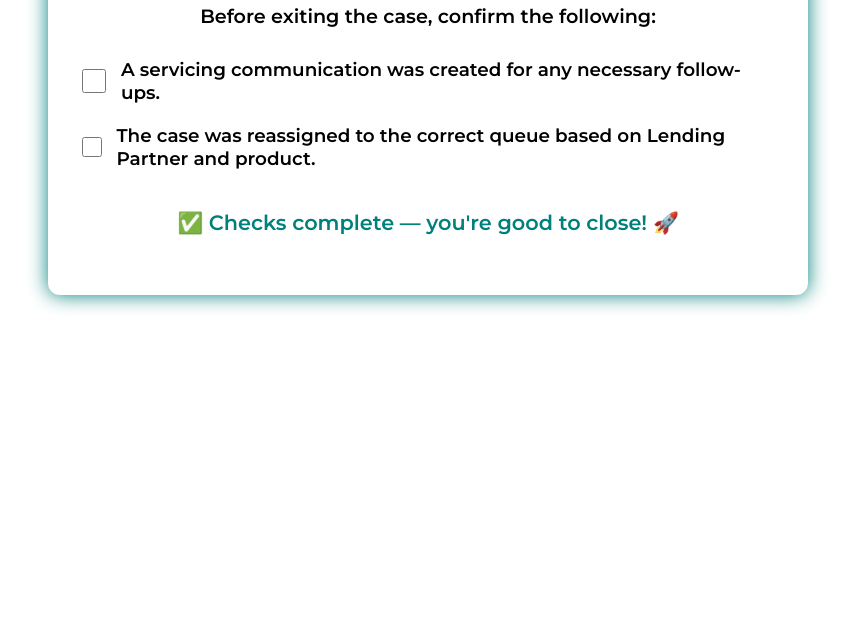
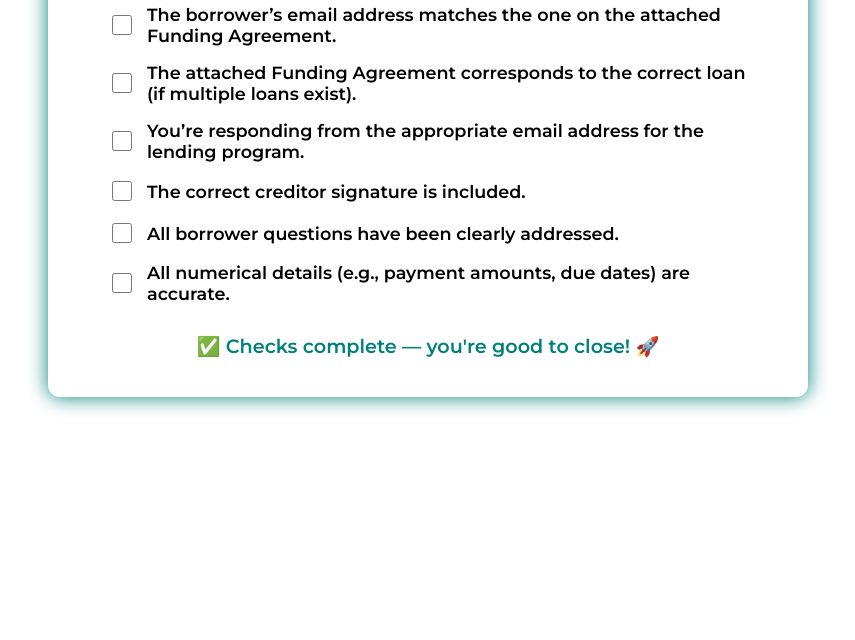
Before and after one commit to cmarkey28/qa-case-checklist-2, a plain HTML site: page casechecklist2.html in a window 1280 px wide. Shown: the part 160-800 px from the top of the page, without its empty margins (212-1067 px from the left). Drawn offline with Linux system fonts and the light colour scheme.

Commit message:
Update casechecklist2.html

```diff
--- a/casechecklist2.html
+++ b/casechecklist2.html
@@ -2,21 +2,22 @@
 <html lang="en">
 <head>
   <meta charset="UTF-8">
-  <title>QA Checklist</title>
+  <title>QA Case Checklist</title>
   <link href="https://fonts.googleapis.com/css2?family=Montserrat:wght@600&display=swap" rel="stylesheet">
   <style>
     body {
       background-color: #ffffff;
       font-family: 'Montserrat', sans-serif;
       color: #000000;
-      padding: 40px;
-      text-align: center;
+      margin: 0;
+      padding: 20px;
+      box-sizing: border-box;
     }
 
     .container {
       max-width: 700px;
       margin: 0 auto;
-      padding: 30px;
+      padding: 20px 30px;
       border-radius: 12px;
       box-shadow: 0 0 20px #00807b;
     }
@@ -24,49 +25,57 @@
     h2 {
       color: #00807b;
       font-size: 2em;
-      margin-bottom: 20px;
+      margin-bottom: 10px;
+      text-align: center;
     }
 
-    p {
-      font-size: 1.2em;
-      margin-bottom: 30px;
+    p.description {
+      font-size: 1.1em;
+      margin-bottom: 20px;
+      text-align: center;
     }
 
     ul {
       list-style: none;
       padding: 0;
-      text-align: left;
-      font-size: 1.15em;
+      margin: 0 auto;
+      max-width: 640px;
+      font-size: 1.1em;
     }
 
     li {
-      margin: 20px 0;
+      margin: 16px 0;
       display: flex;
       align-items: center;
     }
 
     input[type="checkbox"] {
-      width: 24px;
-      height: 24px;
+      width: 20px;
+      height: 20px;
       margin-right: 15px;
       accent-color: #00807b;
-      cursor: pointer;
+      flex-shrink: 0;
     }
 
     .final {
-      margin-top: 40px;
+      margin-top: 30px;
       color: #00807b;
-      font-size: 1.3em;
+      font-size: 1.2em;
+      text-align: center;
     }
   </style>
 </head>
 <body>
   <div class="container">
     <h2>🛡️ Avoid QA Markdowns!</h2>
-    <p>Before exiting the case, confirm the following:</p>
+    <p class="description">Before exiting the case, confirm the following:</p>
     <ul>
-      <li><input type="checkbox"> A servicing communication was created for any necessary follow-ups.</li>
-      <li><input type="checkbox"> The case was reassigned to the correct queue based on Lending Partner and product.</li>
+      <li><input type="checkbox"> The borrower’s email address matches the one on the attached Funding Agreement.</li>
+      <li><input type="checkbox"> The attached Funding Agreement corresponds to the correct loan (if multiple loans exist).</li>
+      <li><input type="checkbox"> You’re responding from the appropriate email address for the lending program.</li>
+      <li><input type="checkbox"> The correct creditor signature is included.</li>
+      <li><input type="checkbox"> All borrower questions have been clearly addressed.</li>
+      <li><input type="checkbox"> All numerical details (e.g., payment amounts, due dates) are accurate.</li>
     </ul>
     <p class="final">✅ Checks complete — you're good to close! 🚀</p>
   </div>
```
